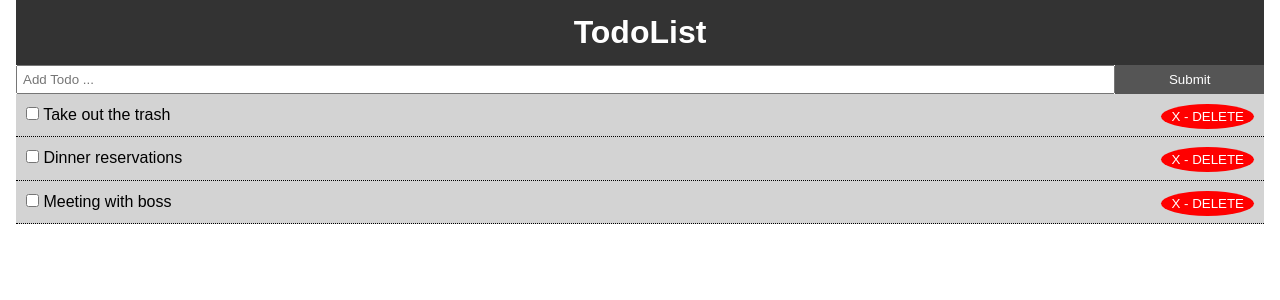
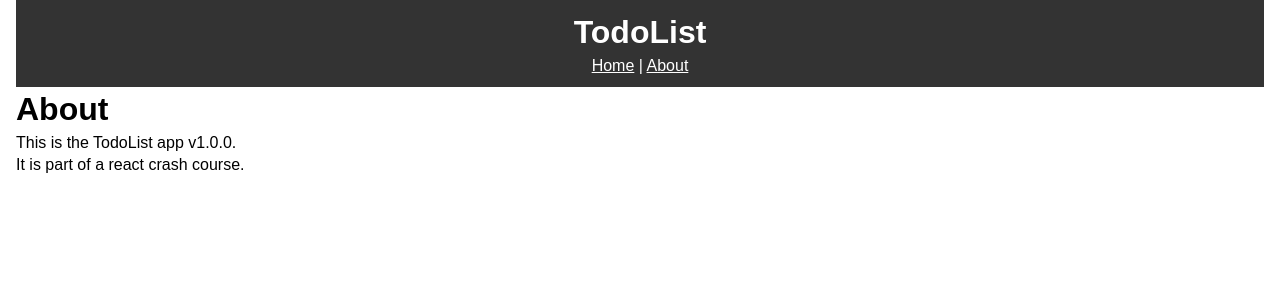
Before and after one commit to christopherdufort/react-todo-app, a React (Create React App) app: page /about in a window 1280 px wide. Shown: the top 300 px of the page. Built offline with nearby package versions, Linux system fonts and the light colour scheme.

Commit message:
React Routing

```diff
--- a/package.json
+++ b/package.json
@@ -3,8 +3,10 @@
   "version": "0.1.0",
   "private": true,
   "dependencies": {
+    "axios": "^0.19.0",
     "react": "^16.8.6",
     "react-dom": "^16.8.6",
+    "react-router-dom": "^5.0.1",
     "react-scripts": "3.0.1",
     "uuid": "^3.3.2"
   },
--- a/src/App.js
+++ b/src/App.js
@@ -1,7 +1,9 @@
 import React, {Component} from 'react';
+import { BrowserRouter as Router, Route } from 'react-router-dom'
 import Todos from './components/Todos';
 import AddTodo from './components/AddTodo';
 import Header from './components/layout/Header';
+import About from './components/pages/About';
 import uuid from 'uuid';
 
 import './App.css';
@@ -58,16 +60,23 @@ class App extends Component {
     // Returns JSX {javascript code}
     //console.log(this.state.todos)
     return (
+      <Router>
         <div className="App">
           <div className="container">
             <Header />
+            <Route exact path="/" render = {props => (
+              <React.Fragment>
                 <AddTodo addTodo ={this.addTodo} />
                 <Todos todos={this.state.todos}
                   markComplete = {this.markComplete}
                   deleteTodo = {this.deleteTodo}
                 />
+              </React.Fragment>
+            ) }/>
+            <Route path="/about" component={About}/>
           </div>
         </div>
+      </Router>
     );
   }
 }
--- a/src/components/layout/Header.js
+++ b/src/components/layout/Header.js
@@ -1,12 +1,13 @@
 // Functional component rfc <tab>
-
-import React from 'react'
+import React from 'react';
+import { Link } from 'react-router-dom';
 
 export default function Header() {
    //Works like render does
     return (
-        <div>
-            <h1 style={headerStyle}>TodoList</h1>
+        <div style={headerStyle}>
+            <h1>TodoList</h1>
+            <Link style={linkStyle} to="/">Home</Link> | <Link style={linkStyle}  to="/about">About</Link>
         </div>
     )
 }
@@ -16,3 +17,8 @@ const headerStyle = {
     textAlign: 'center',
     padding: '10px'
 }
+
+const linkStyle = {
+    color: '#fff',
+    textDecoration: 'underline'
+}
--- /dev/null
+++ b/src/components/pages/About.js
@@ -0,0 +1,14 @@
+import React from 'react'
+
+export default function About() {
+    return (
+        // like a ghost element
+        <React.Fragment>
+            <h1>About</h1>
+            <p>
+                This is the TodoList app v1.0.0.<br/>
+                It is part of a react crash course.
+                </p>
+        </React.Fragment>
+    )
+}
```
Also changed, not shown: 1 other file (tests, documents, lock files or other folders). Lines whose indentation alone changed are shown as unchanged.
